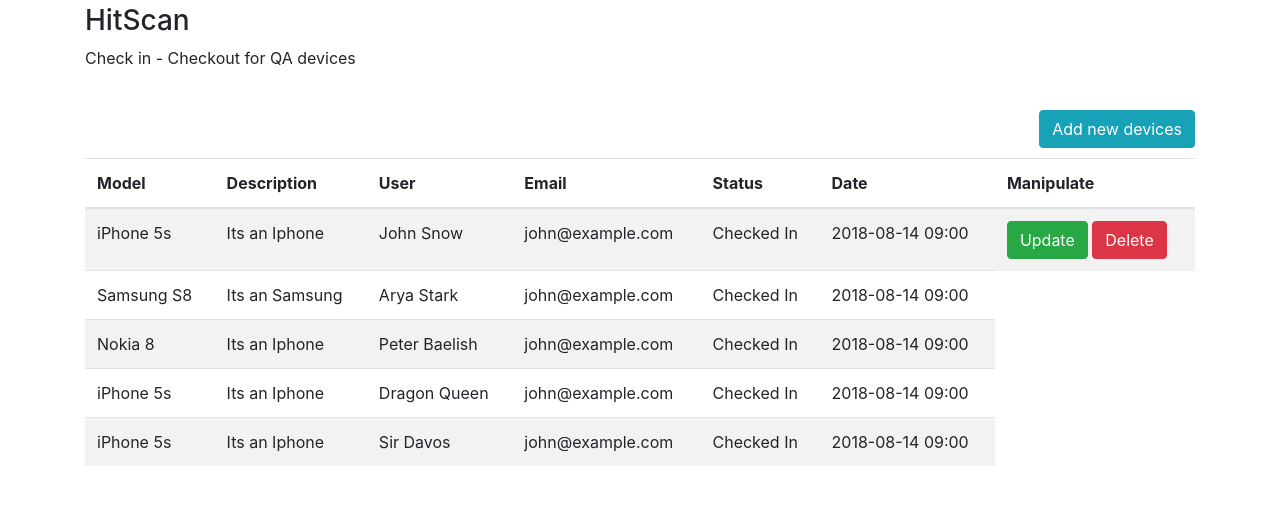
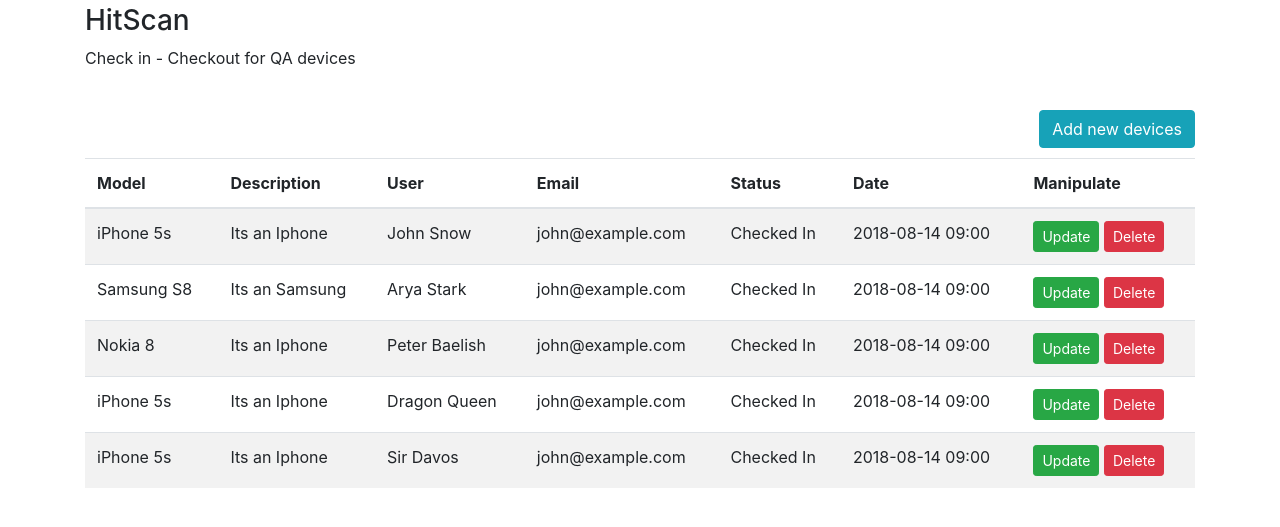
Before and after one commit to denisha/hitscan, a Django app: page /hitscan_admin/ in a window 1280 px wide. Shown: the part 56-583 px from the top of the page. Run offline with Django 3.2, Linux system fonts and the light colour scheme; some libraries are stand-ins or nearby versions.

Commit message:
Add manipulation buttons for landing page

```diff
--- a/admin-frontend/admin_frontend/hitscan_admin/templates/hitscan_admin/index.html
+++ b/admin-frontend/admin_frontend/hitscan_admin/templates/hitscan_admin/index.html
@@ -61,8 +61,8 @@
             <td>Checked In</td>
             <td>2018-08-14 09:00</td>
             <td>
-              <button type="button" class="btn btn-success">Update</button>
-              <button type="button" class="btn btn-danger">Delete</button>
+              <button type="button" class="btn btn-success btn-sm">Update</button>
+              <button type="button" class="btn btn-danger btn-sm">Delete</button>
             </td>
           </tr>
           <tr>
@@ -72,6 +72,10 @@
             <td>john@example.com</td>
             <td>Checked In</td>
             <td>2018-08-14 09:00</td>
+            <td>
+              <button type="button" class="btn btn-success btn-sm">Update</button>
+              <button type="button" class="btn btn-danger btn-sm">Delete</button>
+            </td>
           </tr>
           <tr>
             <td>Nokia 8</td>
@@ -80,6 +84,10 @@
             <td>john@example.com</td>
             <td>Checked In</td>
             <td>2018-08-14 09:00</td>
+            <td>
+              <button type="button" class="btn btn-success btn-sm">Update</button>
+              <button type="button" class="btn btn-danger btn-sm">Delete</button>
+            </td>
           </tr>
           <tr>
             <td>iPhone 5s</td>
@@ -88,6 +96,10 @@
             <td>john@example.com</td>
             <td>Checked In</td>
             <td>2018-08-14 09:00</td>
+            <td>
+              <button type="button" class="btn btn-success btn-sm">Update</button>
+              <button type="button" class="btn btn-danger btn-sm">Delete</button>
+            </td>
           </tr>
           <tr>
             <td>iPhone 5s</td>
@@ -96,6 +108,10 @@
             <td>john@example.com</td>
             <td>Checked In</td>
             <td>2018-08-14 09:00</td>
+            <td>
+              <button type="button" class="btn btn-success btn-sm">Update</button>
+              <button type="button" class="btn btn-danger btn-sm">Delete</button>
+            </td>
           </tr>
         </tbody>
       </table>
```
